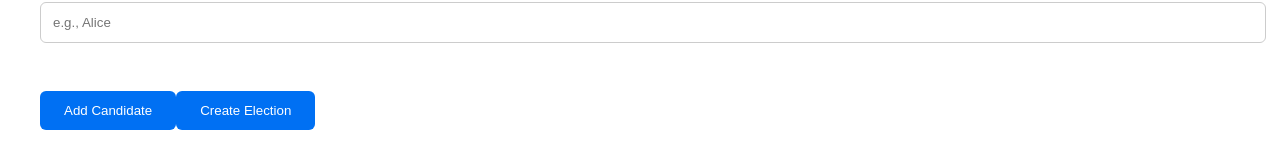
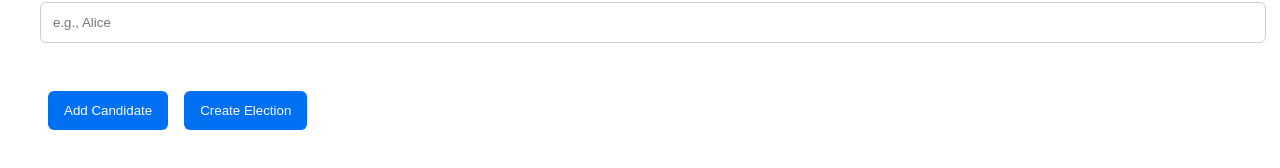
Before and after one commit to eshapednekar/VoteGuard, a Next.js app: page /admin in a window 1280 px wide. Shown: the part 286-454 px from the top of the page. Built offline with nearby package versions, Linux system fonts and the light colour scheme.

Commit message:
button ui modification

```diff
--- a/pages/admin.js
+++ b/pages/admin.js
@@ -22,7 +22,8 @@ const Input = styled.input`
 const Button = styled.button`
   background-color: #0070f3;
   color: white;
-  padding: 0.75rem 1.5rem;
+  padding: 0.75rem 1.0rem;
+  margin: 0.5rem;
   border: none;
   border-radius: 6px;
   cursor: pointer;
```
